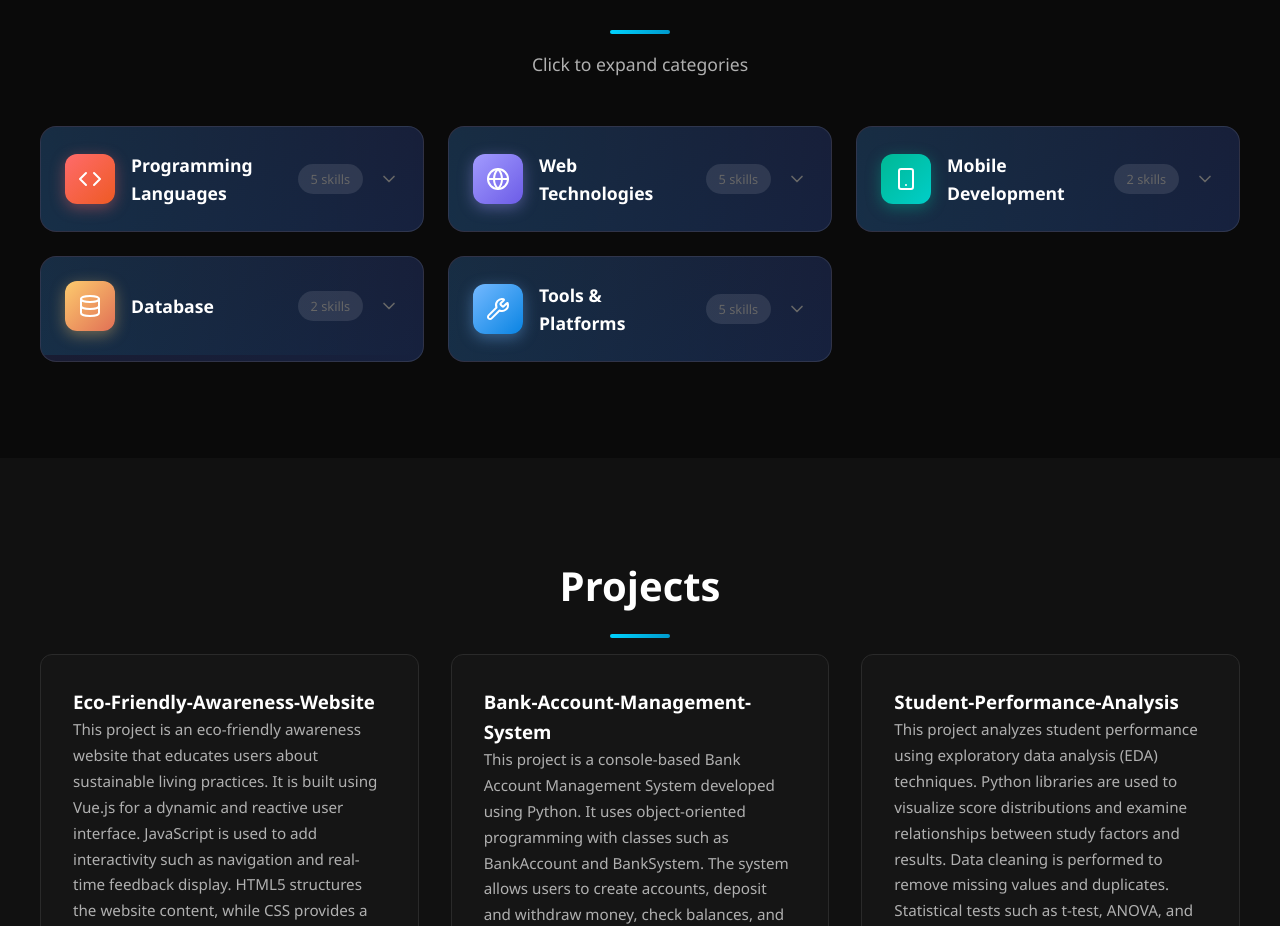
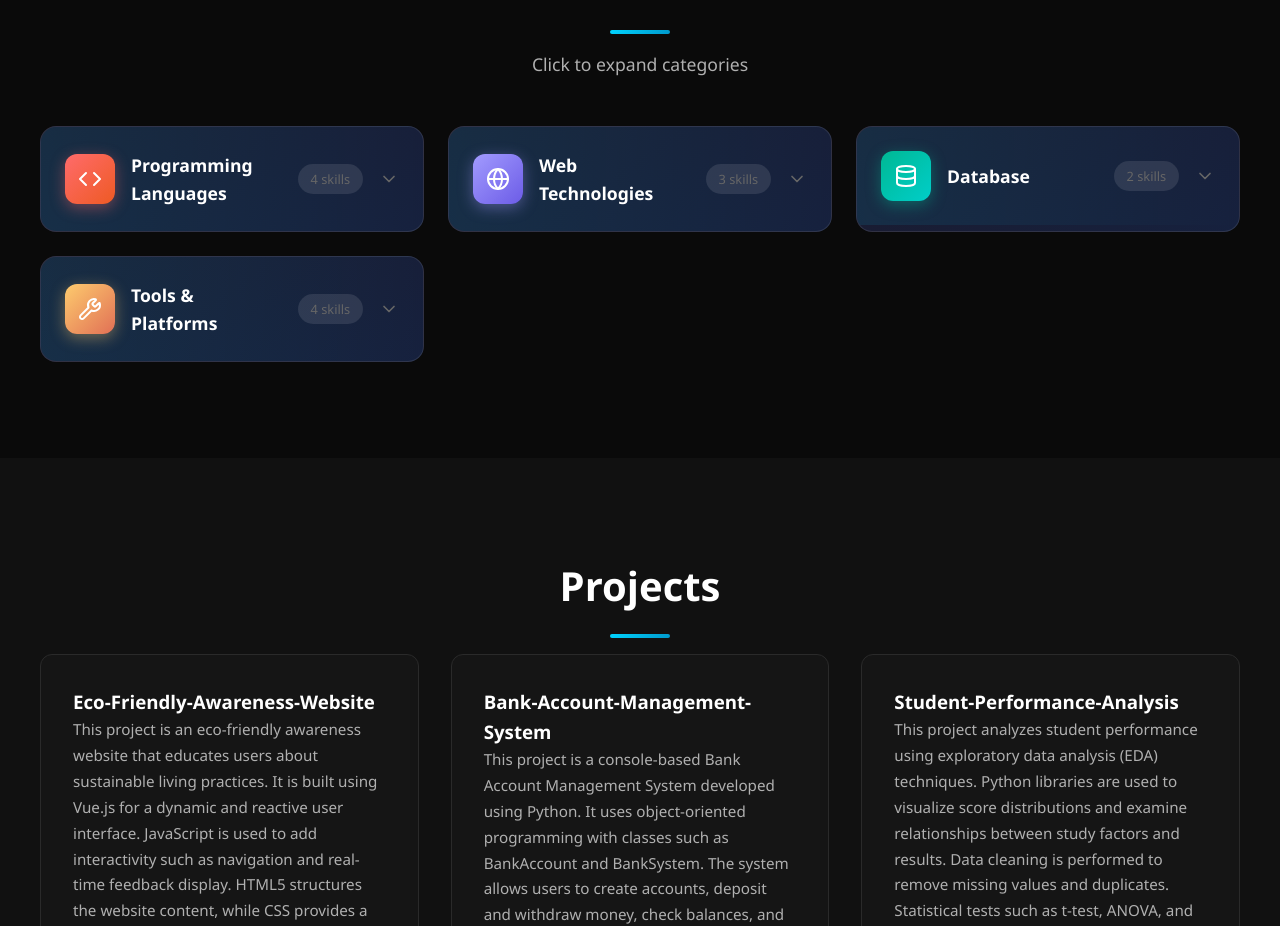
Before and after one commit to Hari-Mal/Malshi-s_Portfolio, a React (Vite) app in the folder PORTFOLIO_APP/: page / in a window 1280 px wide. Shown: the part 1606-2532 px from the top of the page. Built offline with nearby package versions, Linux system fonts and the light colour scheme.

Commit message:
Update App.jsx

```diff
--- a/PORTFOLIO_APP/src/App.jsx
+++ b/PORTFOLIO_APP/src/App.jsx
@@ -334,8 +334,8 @@ function App() {
         { name: 'Java', level: 85 },
         { name: 'Python', level: 80 },
         { name: 'JavaScript', level: 90 },
-        { name: 'C', level: 75 },
-        { name: 'C++', level: 70 }
+        { name: 'C', level: 75 }
+
       ]
     },
     {
@@ -345,20 +345,11 @@ function App() {
       skills: [
         { name: 'HTML', level: 95 },
         { name: 'CSS', level: 90 },
-        { name: 'React', level: 85 },
-        { name: 'PHP', level: 75 },
-        { name: 'CodeIgniter', level: 70 }
+        { name: 'React', level: 85 }
+
       ]
     },
-    {
-      id: 'mobile',
-      title: 'Mobile Development',
-      icon: <Smartphone size={24} />,
-      skills: [
-        { name: 'React Native', level: 80 },
-        { name: 'Android Development', level: 75 }
-      ]
-    },
+
     {
       id: 'database',
       title: 'Database',
@@ -376,7 +367,6 @@ function App() {
         { name: 'Git', level: 90 },
         { name: 'GitHub', level: 85 },
         { name: 'VS Code', level: 95 },
-        { name: 'Cisco Packet Tracer', level: 75 },
         { name: 'Figma', level: 80 }
       ]
     }
```
